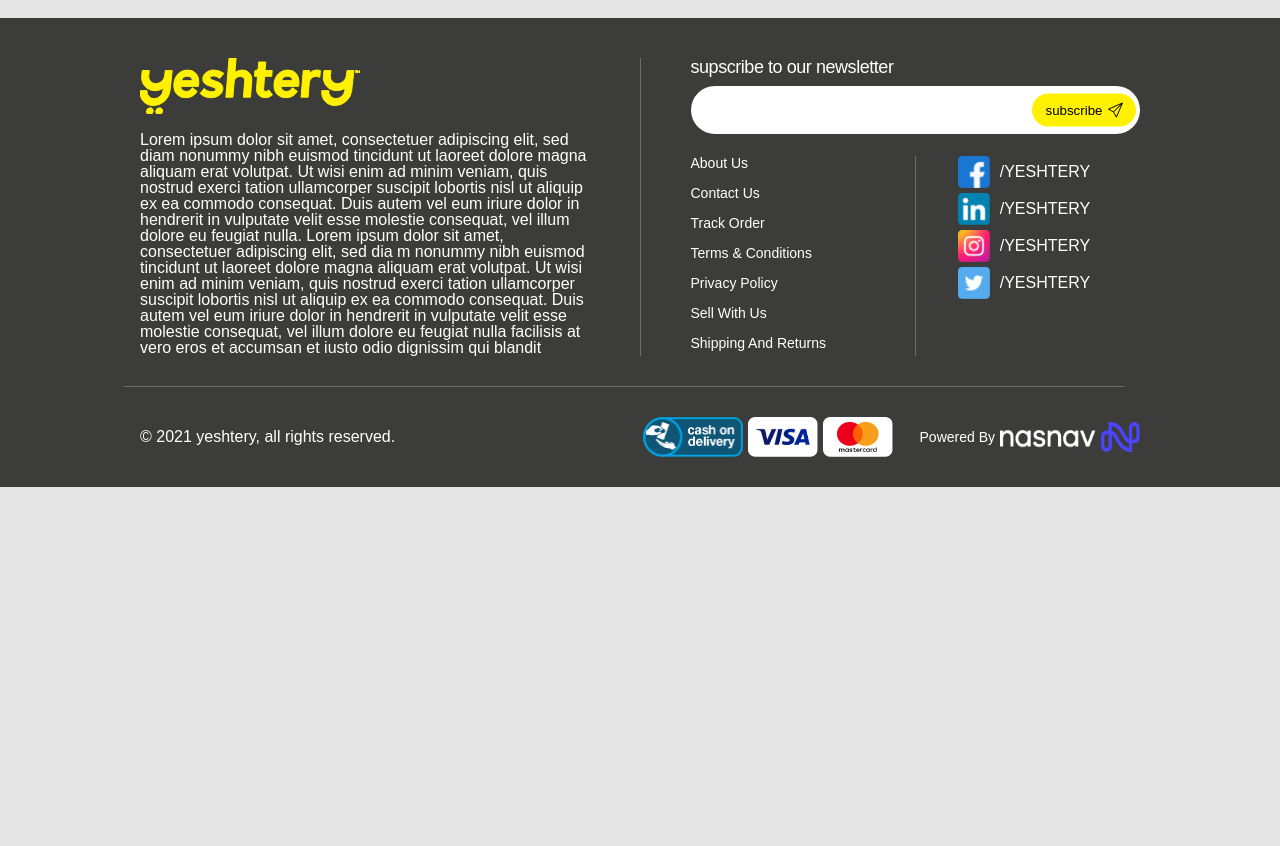
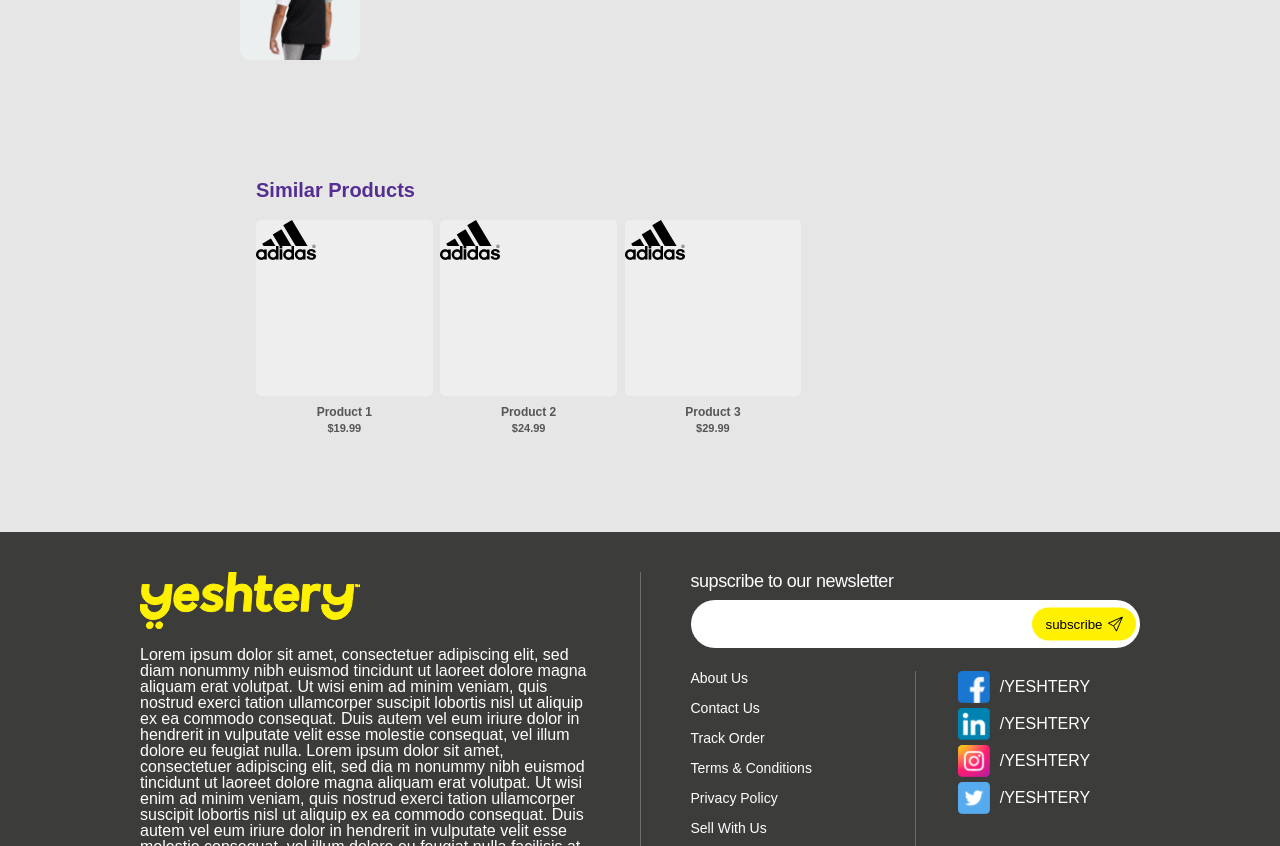
Before and after one commit to Mohammed1095/nasnav-task-ecommerce, a React (Create React App) app: page / in a window 1280 px wide. Shown: the part 640-1486 px from the top of the page. Before the commit the page ends 1127 px from the top, so only its background shows below. Built offline with nearby package versions, Linux system fonts and the light colour scheme.

Commit message:
update-repo

```diff
--- a/src/App.js
+++ b/src/App.js
@@ -1,13 +1,13 @@
 import "./App.scss";
 import Header from "../src/components/header/Header";
-import ProductDetailPage from "../src/components/main/productDetailPage";
+import Main from "../src/components/main/main";
 import Footer from "../src/components/footer/Footer";
 
 function App() {
   return (
     <>
       <Header />
-      <ProductDetailPage />
+      <Main />
       <Footer />
     </>
   );
--- /dev/null
+++ b/src/components/main/components/productCard/ProductCard.js
@@ -0,0 +1,21 @@
+import React from "react";
+import "./ProductCard.scss";
+
+const ProductCard = ({ product }) => {
+  return (
+    <div className="product-card">
+      <div className="product-image-placeholder">
+        <img
+          src={require("../../../../assets/images/Group 346/Group 346.png")}
+          alt="Logo"
+        />
+      </div>
+      <div className="product-info">
+        <h3 className="product-title">{product.title}</h3>
+        <p className="product-price">{product.price}</p>
+      </div>
+    </div>
+  );
+};
+
+export default ProductCard;
--- /dev/null
+++ b/src/components/main/components/productCard/ProductCard.scss
@@ -0,0 +1,29 @@
+.product-card {
+  display: inline-block;
+  width: 23%;
+  margin-right: 1%;
+  margin-bottom: 2rem;
+
+  .product-image-placeholder {
+    width: 100%;
+    height: 0;
+    padding-bottom: 100%;
+    background-color: #eee;
+    border-radius: 0.5rem;
+  }
+
+  .product-info {
+    padding: 1rem;
+    text-align: left;
+
+    .product-title {
+      font-size: 1.2rem;
+      margin-bottom: 0.5rem;
+    }
+
+    .product-price {
+      font-size: 1.1rem;
+      font-weight: bold;
+    }
+  }
+}
--- a/src/components/main/RatingDisplay.js
+++ b/src/components/main/components/ratingDisplay/RatingDisplay.js
@@ -1,7 +1,6 @@
 import React from "react";
-import starIcon from "../../assets/images/stars-rate.svg";
-import starIconEmpty from "../../assets/images/stars-rate-empty.svg";
-import "./ProductDetailPage.scss";
+import starIcon from "../../../../assets/images/stars-rate.svg";
+import starIconEmpty from "../../../../assets/images/stars-rate-empty.svg";
 
 const RatingDisplay = () => {
   const filledStarCount = 4;
--- /dev/null
+++ b/src/components/main/main.js
@@ -0,0 +1,39 @@
+import React from "react";
+import "./main.scss";
+import ProductList from "./similarProducts";
+import ProductDetailPage from "./productDetailPage";
+
+export default function Main() {
+  const products = [
+    {
+      id: 1,
+      title: "Product 1",
+      price: "$19.99",
+      description: "Lorem ipsum dolor sit amet, consectetur adipiscing elit.",
+      image: "https://via.placeholder.com/300x300.png?text=Product+1",
+    },
+    {
+      id: 2,
+      title: "Product 2",
+      price: "$24.99",
+      description:
+        "Duis aute irure dolor in reprehenderit in voluptate velit esse cillum dolore eu fugiat nulla pariatur.",
+      image: "https://via.placeholder.com/300x300.png?text=Product+2",
+    },
+    {
+      id: 3,
+      title: "Product 3",
+      price: "$29.99",
+      description:
+        "Sed do eiusmod tempor incididunt ut labore et dolore magna aliqua.",
+      image: "https://via.placeholder.com/300x300.png?text=Product+3",
+    },
+  ];
+
+  return (
+    <main className="container">
+      <ProductDetailPage />
+      <ProductList products={products} />
+    </main>
+  );
+}
--- /dev/null
+++ b/src/components/main/main.scss
@@ -0,0 +1,5 @@
+.container {
+  max-width: 144rem;
+  padding: 0 14rem;
+  margin: 0 auto;
+}
--- a/src/components/main/productDetailPage.js
+++ b/src/components/main/productDetailPage.js
@@ -1,10 +1,9 @@
 import React from "react";
 import "./ProductDetailPage.scss";
-import RatingDisplay from "./RatingDisplay";
+import RatingDisplay from "./components/ratingDisplay/RatingDisplay";
 
 const ProductDetailPage = () => {
   return (
-    <main>
     <div className="product-detail">
       <div className="product-images">
         <div className="main-image">
@@ -56,7 +55,6 @@
         </div>
       </div>
     </div>
-    </main>
   );
 };
 
--- /dev/null
+++ b/src/components/main/similarProducts.js
@@ -0,0 +1,21 @@
+import React from "react";
+import ProductCard from "./components/productCard/ProductCard";
+import "./similarProducts.scss";
+
+const ProductList = ({ products }) => {
+  return (
+    <div className="product-list-container">
+      <div className="product-list">
+        <div className="product-list-header">Similar Products</div>
+        <div className="product-list-subheader">
+          You may like these products also
+        </div>
+        {products.map((product) => (
+          <ProductCard key={product.id} product={product} />
+        ))}
+      </div>
+    </div>
+  );
+};
+
+export default ProductList;
--- /dev/null
+++ b/src/components/main/similarProducts.scss
@@ -0,0 +1,72 @@
+.product-list-container {
+  overflow-x: scroll;
+  margin: 2rem 2rem;
+}
+
+.product-list-header {
+  display: block;
+  color: #542e90;
+  font-size: 2rem;
+  font-weight: 700;
+  margin-bottom: 1rem;
+}
+.product-list-subheader {
+  color: #575756;
+  font-size: 1.25 rem;
+  display: block;
+  margin-bottom: 1rem;
+}
+
+.product-list {
+  white-space: nowrap;
+  font-size: 0;
+  padding: 5% 10%;
+
+  &::-webkit-scrollbar {
+    height: 0.5rem;
+    width: inherit;
+  }
+
+  &::-webkit-scrollbar-track {
+    background-color: #f2f2f2;
+  }
+
+  &::-webkit-scrollbar-thumb {
+    background-color: #542e90;
+    border-radius: 5px;
+  }
+
+  &::-webkit-scrollbar-thumb:hover {
+    background-color: #542e90;
+  }
+
+  .product-card {
+    display: inline-block;
+    width: 23%;
+    margin-right: 1%;
+    margin-bottom: 2rem;
+
+    .product-image-placeholder {
+      width: 100%;
+      height: 0;
+      padding-bottom: 100%;
+      background-color: #eee;
+      border-radius: 0.5rem;
+    }
+
+    .product-info {
+      padding: 1rem;
+      text-align: center;
+
+      .product-title {
+        font-size: 1.2rem;
+        margin-bottom: 0.5rem;
+      }
+
+      .product-price {
+        font-size: 1.1rem;
+        font-weight: bold;
+      }
+    }
+  }
+}
```
Also changed, not shown: src/components/main/components/ratingDisplay/RatingDisplay.scss (renamed from src/components/main/RatingDisplay.scss). Lines whose indentation alone changed are shown as unchanged.
